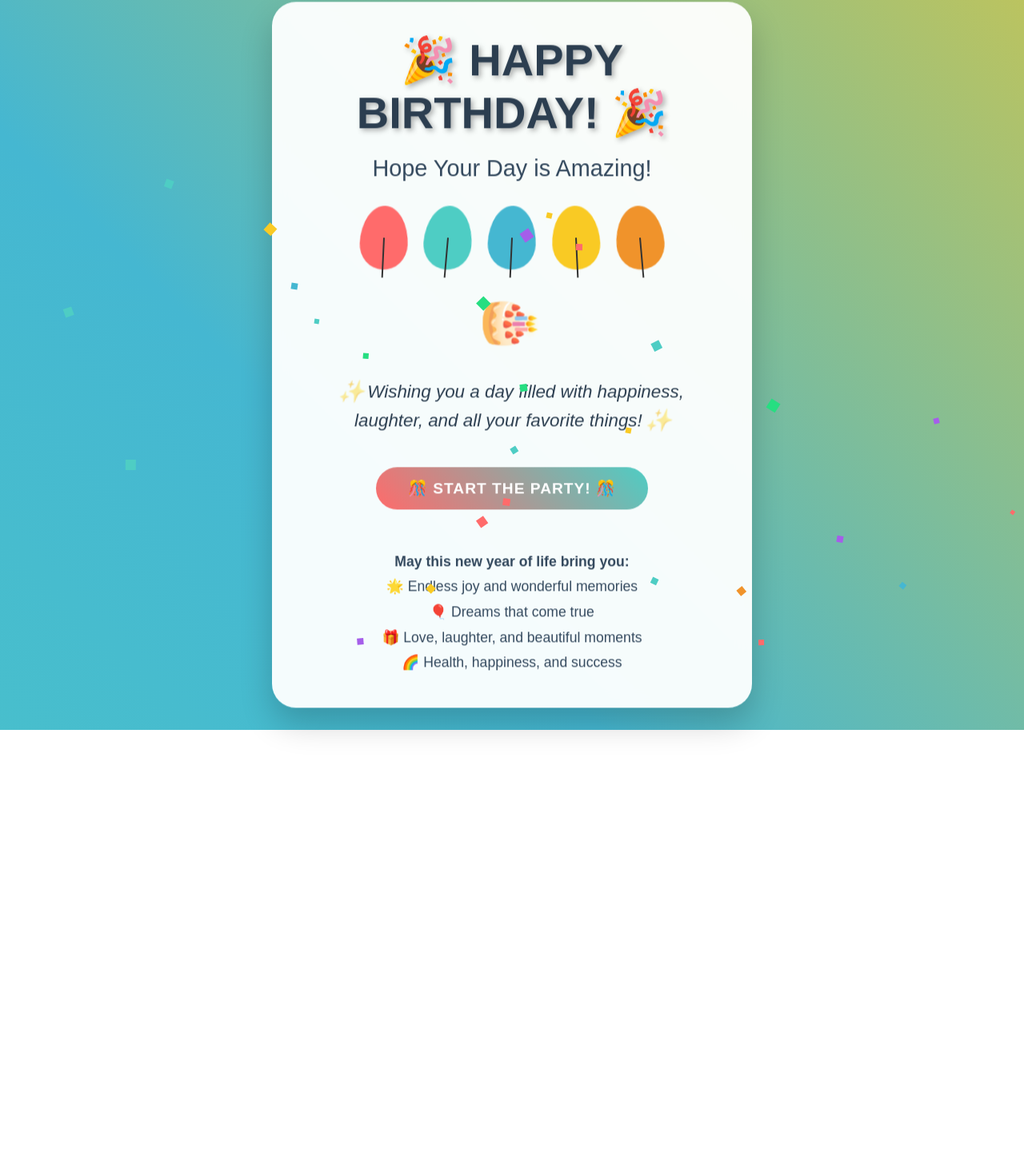
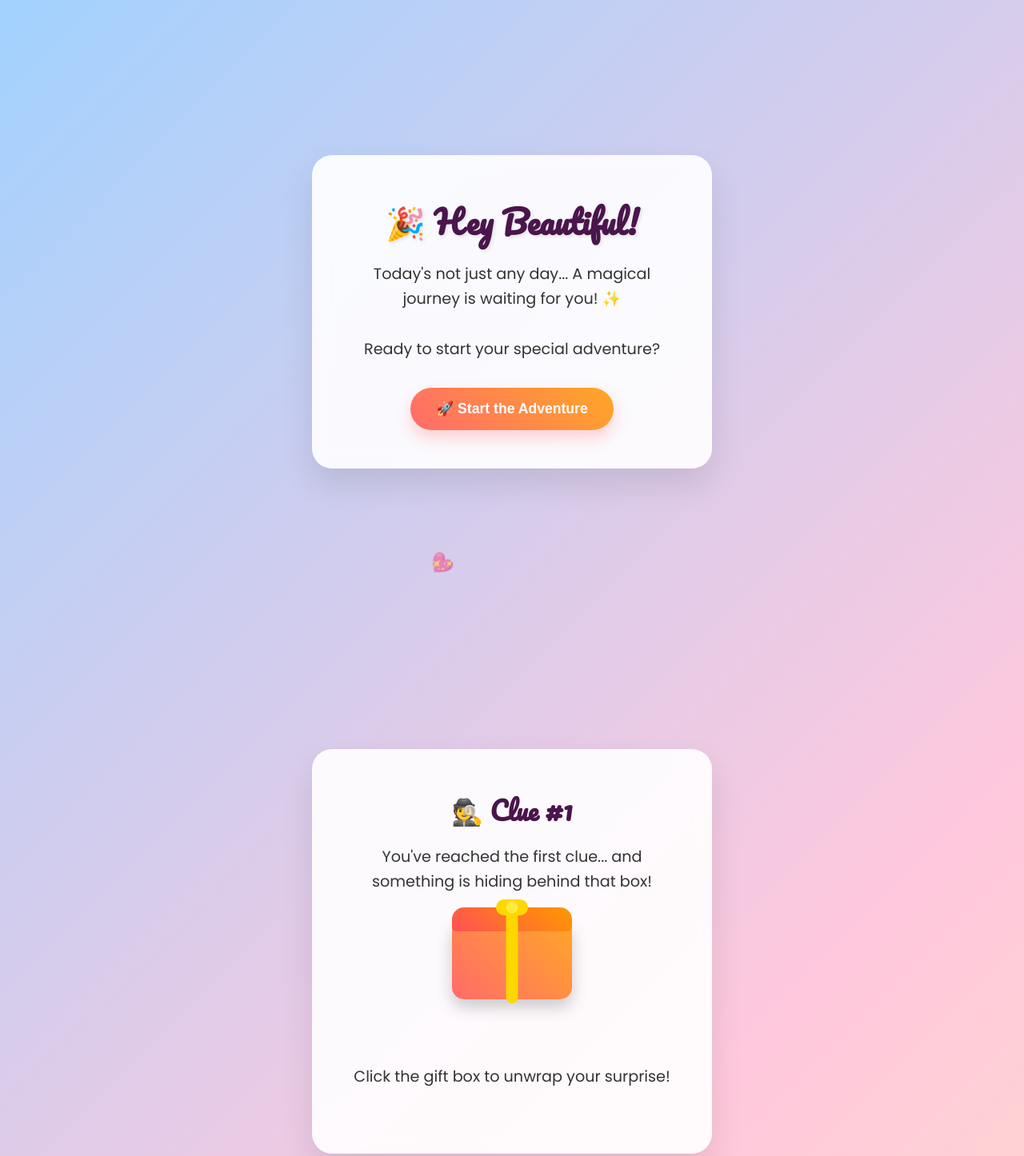
Before and after one commit to pp8025/birthday-website, a plain HTML site: page index.html in a window 1280 px wide. Shown: the part 10-1456 px from the top of the page at 80% size. Before the commit the page ends 923 px from the top, so only its background shows below. Drawn offline with nearby package versions, Linux system fonts and the light colour scheme.

Commit message:
Update index.html

```diff
--- a/index.html
+++ b/index.html
@@ -3,7 +3,9 @@
 <head>
     <meta charset="UTF-8">
     <meta name="viewport" content="width=device-width, initial-scale=1.0">
-    <title>🎉 Happy Birthday! 🎉</title>
+    <title>A Birthday Adventure - The Sweetest Surprise Awaits</title>
+    <link href="https://fonts.googleapis.com/css2?family=Pacifico&family=Poppins:wght@300;400;600&display=swap" rel="stylesheet">
+    <script src="https://cdnjs.cloudflare.com/ajax/libs/canvas-confetti/1.5.1/confetti.browser.min.js"></script>
     <style>
         * {
             margin: 0;
@@ -12,331 +14,469 @@
         }
 
         body {
-            font-family: 'Arial', sans-serif;
-            background: linear-gradient(45deg, #ff6b6b, #4ecdc4, #45b7d1, #f9ca24, #f0932b);
-            background-size: 400% 400%;
-            animation: gradientShift 8s ease infinite;
+            font-family: 'Poppins', sans-serif;
+            background: linear-gradient(135deg, #a2d2ff 0%, #ffc8dd 50%, #fff3b0 100%);
             min-height: 100vh;
             overflow-x: hidden;
+            position: relative;
         }
 
-        @keyframes gradientShift {
-            0% { background-position: 0% 50%; }
-            50% { background-position: 100% 50%; }
-            100% { background-position: 0% 50%; }
+        .page {
+            display: none;
+            min-height: 100vh;
+            display: flex;
+            flex-direction: column;
+            justify-content: center;
+            align-items: center;
+            padding: 2rem;
+            position: relative;
+            animation: fadeIn 0.8s ease-in-out;
         }
 
-        .container {
+        .page.active {
             display: flex;
-            flex-direction: column;
-            align-items: center;
-            justify-content: center;
-            min-height: 100vh;
-            padding: 20px;
-            text-align: center;
         }
 
-        .birthday-card {
-            background: rgba(255, 255, 255, 0.95);
-            backdrop-filter: blur(10px);
-            border-radius: 30px;
-            padding: 40px;
-            box-shadow: 0 20px 40px rgba(0, 0, 0, 0.2);
-            transform: translateY(0);
-            animation: float 3s ease-in-out infinite;
-            max-width: 600px;
-            width: 100%;
+        @keyframes fadeIn {
+            from { opacity: 0; transform: translateY(20px); }
+            to { opacity: 1; transform: translateY(0); }
         }
 
-        @keyframes float {
-            0%, 100% { transform: translateY(0px); }
-            50% { transform: translateY(-10px); }
+        .card {
+            background: rgba(255, 255, 255, 0.9);
+            backdrop-filter: blur(10px);
+            border-radius: 25px;
+            padding: 3rem;
+            text-align: center;
+            box-shadow: 0 20px 40px rgba(0, 0, 0, 0.1);
+            max-width: 500px;
+            width: 100%;
+            transform: translateY(0);
+            transition: transform 0.3s ease;
         }
 
-        .main-title {
-            font-size: 3.5em;
-            color: #2c3e50;
-            margin-bottom: 20px;
-            text-shadow: 3px 3px 6px rgba(0, 0, 0, 0.3);
-            animation: bounce 2s ease-in-out infinite;
+        .card:hover {
+            transform: translateY(-5px);
+        }
+
+        h1 {
+            font-family: 'Pacifico', cursive;
+            font-size: 2.5rem;
+            color: #4a154b;
+            margin-bottom: 1rem;
+            text-shadow: 2px 2px 4px rgba(0, 0, 0, 0.1);
+        }
+
+        h2 {
+            font-family: 'Pacifico', cursive;
+            font-size: 2rem;
+            color: #4a154b;
+            margin-bottom: 1rem;
+        }
+
+        p {
+            font-size: 1.2rem;
+            color: #333;
+            margin-bottom: 2rem;
+            line-height: 1.6;
+        }
+
+        .button {
+            background: linear-gradient(45deg, #ff6b6b, #ffa726);
+            color: white;
+            border: none;
+            padding: 1rem 2rem;
+            font-size: 1.1rem;
+            border-radius: 50px;
+            cursor: pointer;
+            transition: all 0.3s ease;
+            font-weight: 600;
+            box-shadow: 0 10px 20px rgba(255, 107, 107, 0.3);
+        }
+
+        .button:hover {
+            transform: translateY(-2px);
+            box-shadow: 0 15px 30px rgba(255, 107, 107, 0.4);
+        }
+
+        .gift-box {
+            width: 150px;
+            height: 150px;
+            margin: 2rem auto;
+            cursor: pointer;
+            position: relative;
+            transition: transform 0.3s ease;
+        }
+
+        .gift-box:hover {
+            transform: scale(1.05);
+        }
+
+        .box-base {
+            width: 100%;
+            height: 100px;
+            background: linear-gradient(45deg, #ff6b6b, #ffa726);
+            border-radius: 15px;
+            position: relative;
+            box-shadow: 0 10px 20px rgba(0, 0, 0, 0.2);
+        }
+
+        .box-lid {
+            width: 100%;
+            height: 30px;
+            background: linear-gradient(45deg, #ff5252, #ff9800);
+            border-radius: 15px 15px 5px 5px;
+            position: absolute;
+            top: -15px;
+            transition: all 0.5s ease;
+        }
+
+        .box-ribbon {
+            width: 15px;
+            height: 120px;
+            background: #ffd700;
+            position: absolute;
+            left: 50%;
+            top: -15px;
+            transform: translateX(-50%);
+            border-radius: 10px;
+        }
+
+        .box-bow {
+            width: 40px;
+            height: 20px;
+            background: #ffd700;
+            position: absolute;
+            left: 50%;
+            top: -25px;
+            transform: translateX(-50%);
+            border-radius: 20px;
+        }
+
+        .box-bow::before {
+            content: '';
+            width: 15px;
+            height: 15px;
+            background: #ffeb3b;
+            position: absolute;
+            left: 50%;
+            top: 50%;
+            transform: translate(-50%, -50%);
+            border-radius: 50%;
+        }
+
+        .gift-box.opened .box-lid {
+            transform: translateY(-30px) rotateX(45deg);
+        }
+
+        .kinder-joy {
+            font-size: 4rem;
+            margin: 2rem 0;
+            animation: bounce 2s infinite;
         }
 
         @keyframes bounce {
-            0%, 20%, 50%, 80%, 100% { transform: translateY(0); }
-            40% { transform: translateY(-10px); }
-            60% { transform: translateY(-5px); }
+            0%, 100% { transform: translateY(0); }
+            50% { transform: translateY(-20px); }
         }
 
-        .sub-title {
-            font-size: 1.8em;
-            color: #34495e;
-            margin-bottom: 30px;
-            font-weight: 300;
+        .floating-hearts {
+            position: fixed;
+            top: 0;
+            left: 0;
+            width: 100%;
+            height: 100%;
+            pointer-events: none;
+            z-index: -1;
         }
 
-        .balloon-container {
-            display: flex;
-            justify-content: center;
-            gap: 20px;
-            margin: 30px 0;
-            flex-wrap: wrap;
+        .heart {
+            position: absolute;
+            font-size: 1.5rem;
+            color: rgba(255, 182, 193, 0.7);
+            animation: floatUp 6s infinite linear;
         }
 
-        .balloon {
-            width: 60px;
-            height: 80px;
-            border-radius: 50% 50% 50% 50% / 60% 60% 40% 40%;
-            position: relative;
-            animation: sway 3s ease-in-out infinite;
-            cursor: pointer;
-            transition: transform 0.3s ease;
+        @keyframes floatUp {
+            0% {
+                transform: translateY(100vh) rotate(0deg);
+                opacity: 1;
+            }
+            100% {
+                transform: translateY(-100px) rotate(360deg);
+                opacity: 0;
+            }
         }
 
-        .balloon:hover {
-            transform: scale(1.1);
+        .sparkle {
+            position: absolute;
+            width: 4px;
+            height: 4px;
+            background: #ffd700;
+            border-radius: 50%;
+            animation: sparkle 2s infinite;
         }
 
-        .balloon:nth-child(1) { background: #ff6b6b; animation-delay: 0s; }
-        .balloon:nth-child(2) { background: #4ecdc4; animation-delay: 0.5s; }
-        .balloon:nth-child(3) { background: #45b7d1; animation-delay: 1s; }
-        .balloon:nth-child(4) { background: #f9ca24; animation-delay: 1.5s; }
-        .balloon:nth-child(5) { background: #f0932b; animation-delay: 2s; }
-
-        @keyframes sway {
-            0%, 100% { transform: rotate(-5deg); }
-            50% { transform: rotate(5deg); }
+        @keyframes sparkle {
+            0%, 100% { opacity: 0; transform: scale(0); }
+            50% { opacity: 1; transform: scale(1); }
         }
 
-        .balloon::after {
-            content: '';
-            position: absolute;
-            bottom: -10px;
-            left: 50%;
-            transform: translateX(-50%);
-            width: 2px;
-            height: 50px;
-            background: #333;
+        .choice-buttons {
+            display: flex;
+            gap: 1rem;
+            margin-top: 2rem;
         }
 
-        .cake {
-            font-size: 4em;
-            margin: 30px 0;
-            animation: spin 4s linear infinite;
+        .choice-button {
+            background: linear-gradient(45deg, #4CAF50, #8BC34A);
+            color: white;
+            border: none;
+            padding: 0.8rem 1.5rem;
+            border-radius: 25px;
             cursor: pointer;
+            font-size: 1rem;
+            transition: all 0.3s ease;
         }
 
-        @keyframes spin {
-            0% { transform: rotate(0deg); }
-            100% { transform: rotate(360deg); }
+        .choice-button:hover {
+            transform: translateY(-2px);
+            box-shadow: 0 10px 20px rgba(76, 175, 80, 0.3);
         }
 
-        .message {
-            font-size: 1.4em;
-            color: #2c3e50;
-            line-height: 1.6;
-            margin: 20px 0;
+        .choice-button.selected {
+            background: linear-gradient(45deg, #2196F3, #03A9F4);
+        }
+
+        .birthday-message {
+            font-size: 1.4rem;
+            color: #4a154b;
+            font-weight: 600;
+            margin-bottom: 2rem;
+        }
+
+        .signature {
+            font-family: 'Pacifico', cursive;
+            font-size: 1.2rem;
+            color: #666;
+            margin-top: 2rem;
             font-style: italic;
         }
 
-        .celebration-btn {
-            background: linear-gradient(45deg, #ff6b6b, #4ecdc4);
-            color: white;
-            border: none;
-            padding: 15px 40px;
-            font-size: 1.2em;
-            border-radius: 50px;
-            cursor: pointer;
-            transition: all 0.3s ease;
-            text-transform: uppercase;
-            letter-spacing: 1px;
-            font-weight: bold;
-            margin: 20px 0;
-        }
+        @media (max-width: 768px) {
+            .card {
+                padding: 2rem;
+                margin: 1rem;
+            }
 
-        .celebration-btn:hover {
-            transform: translateY(-3px);
-            box-shadow: 0 10px 20px rgba(0, 0, 0, 0.3);
-        }
+            h1 {
+                font-size: 2rem;
+            }
 
-        .confetti {
-            position: fixed;
-            width: 10px;
-            height: 10px;
-            background: #ff6b6b;
-            pointer-events: none;
-            z-index: 1000;
-        }
+            h2 {
+                font-size: 1.5rem;
+            }
 
-        .wishes {
-            margin-top: 30px;
-            font-size: 1.1em;
-            color: #34495e;
-            line-height: 1.8;
-        }
-
-        .sparkle {
-            display: inline-block;
-            animation: sparkle 2s ease-in-out infinite;
-        }
-
-        @keyframes sparkle {
-            0%, 100% { opacity: 1; transform: scale(1); }
-            50% { opacity: 0.5; transform: scale(1.2); }
-        }
-
-        @media (max-width: 768px) {
-            .main-title { font-size: 2.5em; }
-            .sub-title { font-size: 1.4em; }
-            .birthday-card { padding: 30px 20px; }
-            .balloon { width: 40px; height: 60px; }
-            .cake { font-size: 3em; }
+            p {
+                font-size: 1rem;
+            }
         }
     </style>
 </head>
 <body>
-    <div class="container">
-        <div class="birthday-card">
-            <h1 class="main-title">🎉 HAPPY BIRTHDAY! 🎉</h1>
-            <h2 class="sub-title">Hope Your Day is Amazing!</h2>
+    <div class="floating-hearts" id="floatingHearts"></div>
 
-            <div class="balloon-container">
-                <div class="balloon" onclick="popBalloon(this)"></div>
-                <div class="balloon" onclick="popBalloon(this)"></div>
-                <div class="balloon" onclick="popBalloon(this)"></div>
-                <div class="balloon" onclick="popBalloon(this)"></div>
-                <div class="balloon" onclick="popBalloon(this)"></div>
+    <!-- Page 1: Welcome -->
+    <div class="page active" id="page1">
+        <div class="card">
+            <h1>🎉 Hey Beautiful!</h1>
+            <p>Today's not just any day... A magical journey is waiting for you! ✨</p>
+            <p>Ready to start your special adventure?</p>
+            <button class="button" onclick="nextPage(2)">🚀 Start the Adventure</button>
+        </div>
+    </div>
+
+    <!-- Page 2: Clue -->
+    <div class="page" id="page2">
+        <div class="card">
+            <h2>🕵️ Clue #1</h2>
+            <p>You've reached the first clue... and something is hiding behind that box!</p>
+            <div class="gift-box" id="giftBox" onclick="openGiftBox()">
+                <div class="box-base">
+                    <div class="box-lid" id="boxLid"></div>
+                    <div class="box-ribbon"></div>
+                    <div class="box-bow"></div>
+                </div>
             </div>
+            <p>Click the gift box to unwrap your surprise!</p>
+        </div>
+    </div>
 
-            <div class="cake" onclick="blowCandles()">🎂</div>
+    <!-- Page 3: Sweet Reveal -->
+    <div class="page" id="page3">
+        <div class="card">
+            <h2>🎉 Ta-da!</h2>
+            <p>You just won...</p>
+            <div class="kinder-joy">🥚🍫</div>
+            <p><strong>A KINDER JOY!!</strong></p>
+            <p>Do you like Kinder Joy?</p>
+            <div class="choice-buttons">
+                <button class="choice-button" onclick="selectChoice(this, 'yes')">Yes! 😍</button>
+                <button class="choice-button" onclick="selectChoice(this, 'no')">Not really 😅</button>
+            </div>
+            <button class="button" onclick="nextPage(4)" style="margin-top: 2rem; display: none;" id="continueBtn">➡️ Continue to Final Surprise</button>
+        </div>
+    </div>
 
-            <div class="message">
-                <span class="sparkle">✨</span>
-                Wishing you a day filled with happiness, laughter, and all your favorite things!
-                <span class="sparkle">✨</span>
+    <!-- Page 4: Birthday Message -->
+    <div class="page" id="page4">
+        <div class="card">
+            <h1>🎂 Happy Birthday! 🎂</h1>
+            <div class="birthday-message">
+                You light up the world just by being you! 🌟
             </div>
-
-            <button class="celebration-btn" onclick="celebrate()">
-                🎊 Start the Party! 🎊
-            </button>
-
-            <div class="wishes">
-                <p><strong>May this new year of life bring you:</strong></p>
-                <p>🌟 Endless joy and wonderful memories</p>
-                <p>🎈 Dreams that come true</p>
-                <p>🎁 Love, laughter, and beautiful moments</p>
-                <p>🌈 Health, happiness, and success</p>
+            <p>Here's to laughter, joy, and sweet surprises! May your day be filled with all the happiness you bring to others.</p>
+            <p>Thank you for being such an amazing friend. You deserve all the wonderful things life has to offer!</p>
+            <button class="button" onclick="finalSurprise()">👑 Reveal Your Final Secret</button>
+            <div class="signature">
+                "Birthdays are for magic, and this one's made just for you..."
+                <br>- With love ❤️
             </div>
         </div>
     </div>
 
     <script>
-        function celebrate() {
-            // Create confetti explosion
-            for (let i = 0; i < 50; i++) {
-                createConfetti();
-            }
+        let currentPage = 1;
 
-            // Play celebration sound effect (visual feedback)
-            const button = document.querySelector('.celebration-btn');
-            button.style.transform = 'scale(0.95)';
+        function nextPage(pageNumber) {
+            // Hide current page
+            document.getElementById(`page${currentPage}`).classList.remove('active');
+
+            // Show new page
             setTimeout(() => {
-                button.style.transform = 'scale(1)';
-            }, 200);
-
-            // Show celebration message
-            setTimeout(() => {
-                alert('🎉 HAPPY BIRTHDAY! Hope you have the most wonderful day! 🎂');
-            }, 500);
+                document.getElementById(`page${pageNumber}`).classList.add('active');
+                currentPage = pageNumber;
+            }, 300);
         }
 
-        function createConfetti() {
-            const confetti = document.createElement('div');
-            confetti.className = 'confetti';
+        function openGiftBox() {
+            const giftBox = document.getElementById('giftBox');
+            const boxLid = document.getElementById('boxLid');
 
-            // Random colors
-            const colors = ['#ff6b6b', '#4ecdc4', '#45b7d1', '#f9ca24', '#f0932b', '#a55eea', '#26de81'];
-            confetti.style.backgroundColor = colors[Math.floor(Math.random() * colors.length)];
+            giftBox.classList.add('opened');
 
-            // Random position
-            confetti.style.left = Math.random() * 100 + 'vw';
-            confetti.style.top = '-10px';
+            // Confetti effect
+            confetti({
+                particleCount: 100,
+                spread: 70,
+                origin: { y: 0.6 },
+                colors: ['#ff6b6b', '#ffa726', '#4CAF50', '#2196F3', '#9C27B0']
+            });
 
-            // Random size
-            const size = Math.random() * 8 + 5;
-            confetti.style.width = size + 'px';
-            confetti.style.height = size + 'px';
-
-            document.body.appendChild(confetti);
-
-            // Animate falling
-            let pos = -10;
-            const fall = setInterval(() => {
-                pos += Math.random() * 5 + 2;
-                confetti.style.top = pos + 'px';
-                confetti.style.transform = 'rotate(' + (pos * 2) + 'deg)';
-
-                if (pos > window.innerHeight + 20) {
-                    clearInterval(fall);
-                    confetti.remove();
-                }
-            }, 20);
-        }
-
-        function popBalloon(balloon) {
-            balloon.style.transform = 'scale(0)';
-            balloon.style.opacity = '0';
-
-            // Create small confetti burst
-            for (let i = 0; i < 10; i++) {
-                createConfetti();
-            }
-
+            // Move to next page after animation
             setTimeout(() => {
-                balloon.style.transform = 'scale(1)';
-                balloon.style.opacity = '1';
+                nextPage(3);
             }, 2000);
         }
 
-        function blowCandles() {
-            const cake = document.querySelector('.cake');
-            cake.innerHTML = '🎂';
-            cake.style.transform = 'scale(1.2)';
+        function selectChoice(button, choice) {
+            // Remove selected class from all buttons
+            document.querySelectorAll('.choice-button').forEach(btn => {
+                btn.classList.remove('selected');
+            });
 
-            // Create sparkles
-            for (let i = 0; i < 20; i++) {
-                createSparkle();
+            // Add selected class to clicked button
+            button.classList.add('selected');
+
+            // Show continue button
+            document.getElementById('continueBtn').style.display = 'inline-block';
+
+            // Different responses based on choice
+            if (choice === 'yes') {
+                button.innerHTML = 'Yes! 😍 ✅';
+            } else {
+                button.innerHTML = 'Not really 😅 ✅';
             }
-
-            setTimeout(() => {
-                cake.style.transform = 'scale(1)';
-                cake.innerHTML = '🎂';
-            }, 1000);
         }
 
-        function createSparkle() {
-            const sparkle = document.createElement('div');
-            sparkle.innerHTML = '✨';
-            sparkle.style.position = 'fixed';
-            sparkle.style.left = Math.random() * 100 + 'vw';
-            sparkle.style.top = Math.random() * 100 + 'vh';
-            sparkle.style.fontSize = '20px';
-            sparkle.style.pointerEvents = 'none';
-            sparkle.style.zIndex = '1000';
+        function finalSurprise() {
+            // Epic confetti celebration
+            const duration = 3000;
+            const animationEnd = Date.now() + duration;
 
-            document.body.appendChild(sparkle);
+            const randomInRange = (min, max) => {
+                return Math.random() * (max - min) + min;
+            };
 
-            setTimeout(() => {
-                sparkle.remove();
+            const interval = setInterval(() => {
+                const timeLeft = animationEnd - Date.now();
+
+                if (timeLeft <= 0) {
+                    clearInterval(interval);
+                    // You can add a link to photos, video, or another surprise here
+                    alert('🎉 The real surprise is having you as a friend! 🎉\n\nHope your birthday is as amazing as you are! 🎂❤️');
+                    return;
+                }
+
+                confetti({
+                    particleCount: 50,
+                    startVelocity: 30,
+                    spread: 360,
+                    origin: {
+                        x: randomInRange(0.1, 0.3),
+                        y: Math.random() - 0.2
+                    }
+                });
+
+                confetti({
+                    particleCount: 50,
+                    startVelocity: 30,
+                    spread: 360,
+                    origin: {
+                        x: randomInRange(0.7, 0.9),
+                        y: Math.random() - 0.2
+                    }
+                });
+            }, 250);
+        }
+
+        // Create floating hearts
+        function createFloatingHearts() {
+            const heartsContainer = document.getElementById('floatingHearts');
+
+            setInterval(() => {
+                const heart = document.createElement('div');
+                heart.className = 'heart';
+                heart.innerHTML = '💖';
+                heart.style.left = Math.random() * 100 + '%';
+                heart.style.animationDelay = Math.random() * 2 + 's';
+                heart.style.animationDuration = (Math.random() * 3 + 3) + 's';
+
+                heartsContainer.appendChild(heart);
+
+                // Remove heart after animation
+                setTimeout(() => {
+                    heart.remove();
+                }, 6000);
             }, 3000);
         }
 
-        // Auto-celebration on page load
-        window.addEventListener('load', () => {
-            setTimeout(() => {
-                for (let i = 0; i < 30; i++) {
-                    setTimeout(() => createConfetti(), i * 100);
-                }
-            }, 1000);
+        // Initialize floating hearts
+        createFloatingHearts();
+
+        // Add sparkles on mouse move
+        document.addEventListener('mousemove', (e) => {
+            if (Math.random() > 0.9) {
+                const sparkle = document.createElement('div');
+                sparkle.className = 'sparkle';
+                sparkle.style.left = e.clientX + 'px';
+                sparkle.style.top = e.clientY + 'px';
+                document.body.appendChild(sparkle);
+
+                setTimeout(() => {
+                    sparkle.remove();
+                }, 2000);
+            }
         });
     </script>
 </body>
```
